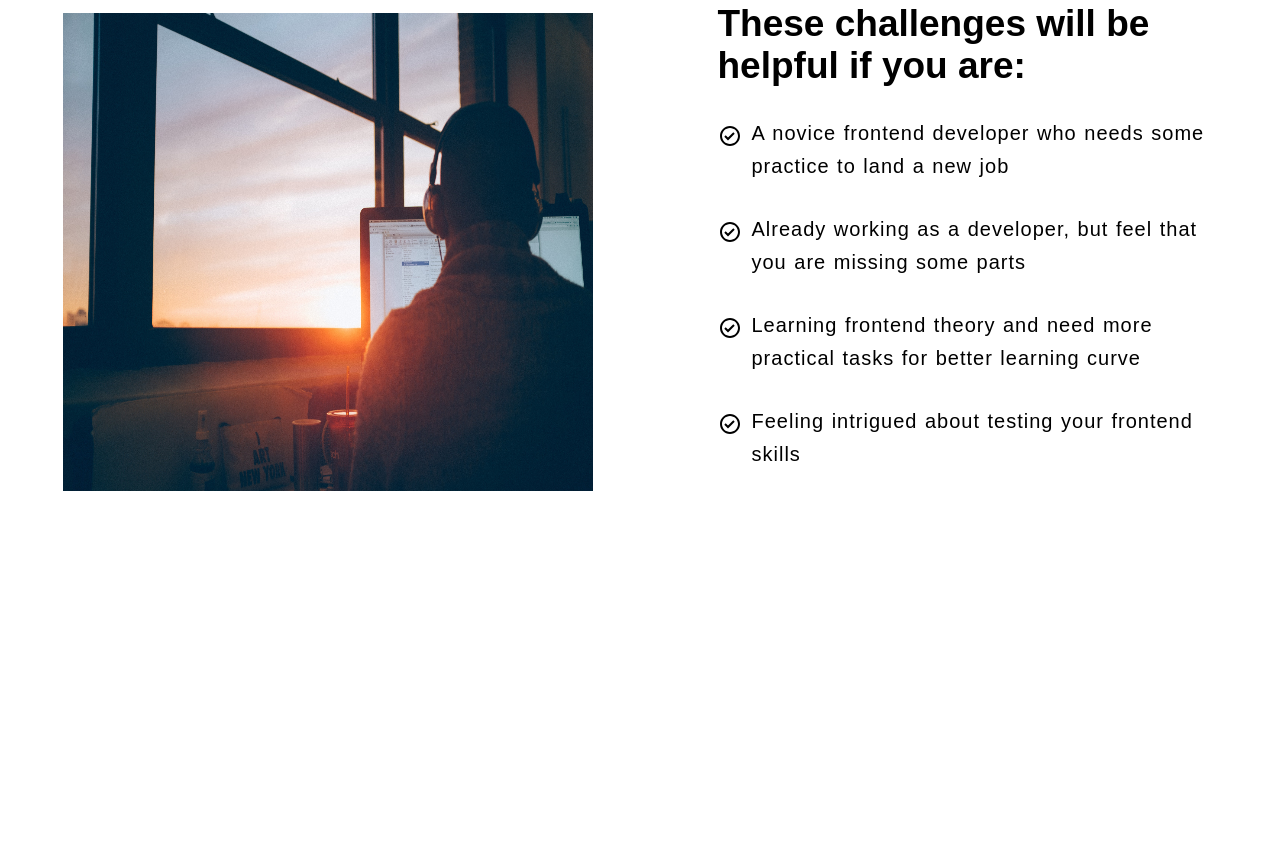
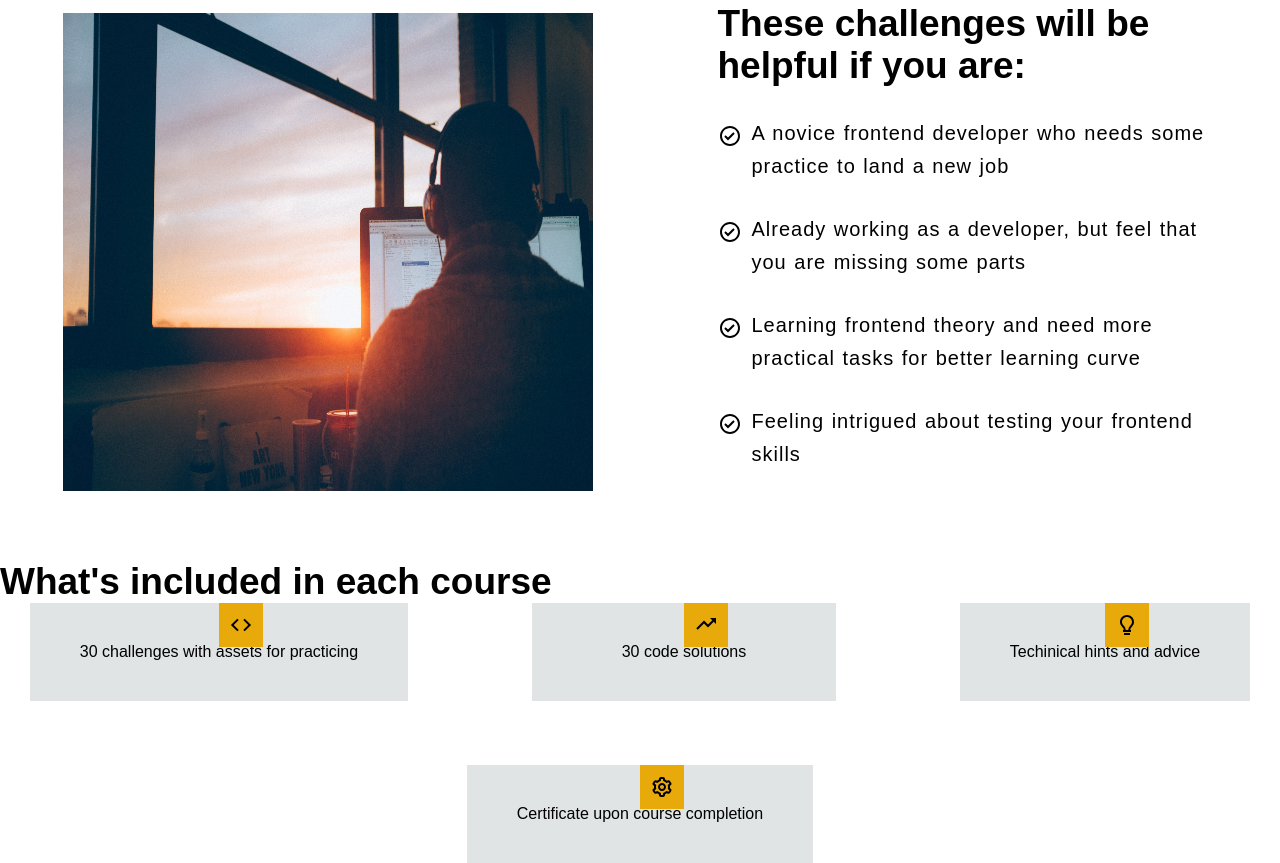
Before and after one commit to Yusufdavid411/FrontLoops, a plain HTML site: page index.html in a window 1280 px wide. Shown: the part 1238-2101 px from the top of the page. Before the commit the page ends 1799 px from the top, so only its background shows below. Drawn offline with Linux system fonts and the light colour scheme.

Commit message:
frontloops

```diff
--- a/index.html
+++ b/index.html
@@ -125,6 +125,33 @@
             </div>
         </div>
 
+
+        <div class="main_content4">
+
+            <h1>What's included in each course</h1>
+            <div class="course_field">
+                <div class="course">
+                    <img src="img/csimage1.svg" alt="">
+                    <p>30 challenges with assets for practicing</p>
+                </div>
+
+                <div class="course2">
+                    <img src="img/csimage2.svg" alt="">
+                    <p>30 code solutions</p>
+                </div>
+
+                <div class="course">
+                    <img src="img/csimage3.svg" alt="">
+                    <p>Techinical hints and advice</p>
+                </div>
+
+                <div class="course">
+                    <img src="img/csimage4.svg" alt="">
+                    <p>Certificate upon course completion</p>
+                </div>
+            </div>
+        </div>
+
     </div>
 
 
--- a/style.css
+++ b/style.css
@@ -271,8 +271,51 @@
 
 
 
+/* main_content4 ............................... */
 
 
+.main_content4 h1{
+    text-align: left;
+    font-size: 37px;
+    margin: 0px auto;
+}
+
+.main_content4 .course_field {
+    display: flex;
+    flex-wrap: wrap;
+    grid-gap: 4rem;
+    text-align: center;
+    justify-content: center;
+    align-items: center;
+}
+
+.course_field .course {
+    position: relative;
+    margin: auto;
+    background-color: rgb(224, 228, 228);
+    align-items: center;
+    padding: 20px 40px;
+}
+
+.course_field .course2 {
+    position: relative;
+    margin: auto;
+    background-color: rgb(224, 228, 228);
+    align-items: center;
+    padding: 20px 80px;
+}
+
+.course_field img {
+    position: absolute;
+    background-color: rgb(232, 169, 10);
+    padding: 10px;
+    top: 0;
+}
+
+.course_field p {
+    margin: 20px 10px;
+
+}
 
 
 
```
Also changed, not shown: img/csimage1.svg (added), img/csimage2.svg (added), img/csimage3.svg (added), img/csimage4.svg (added).
